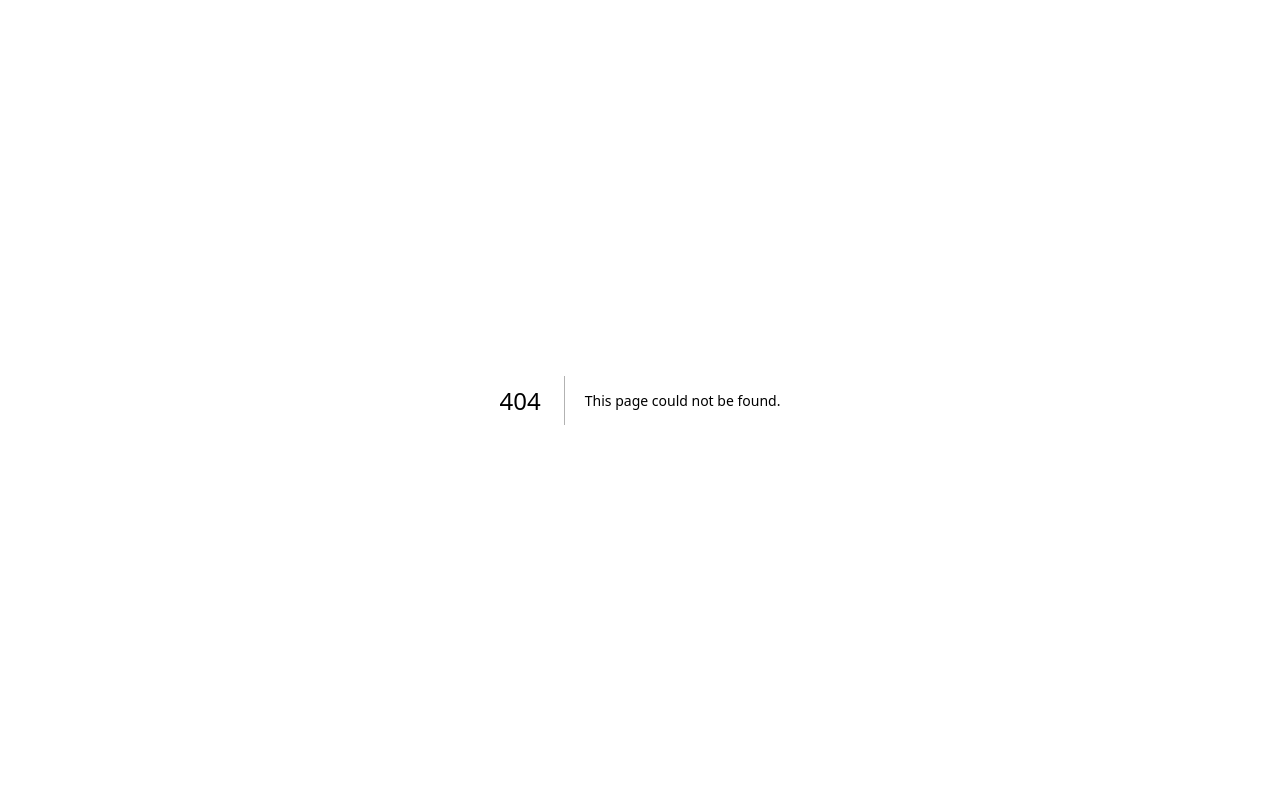
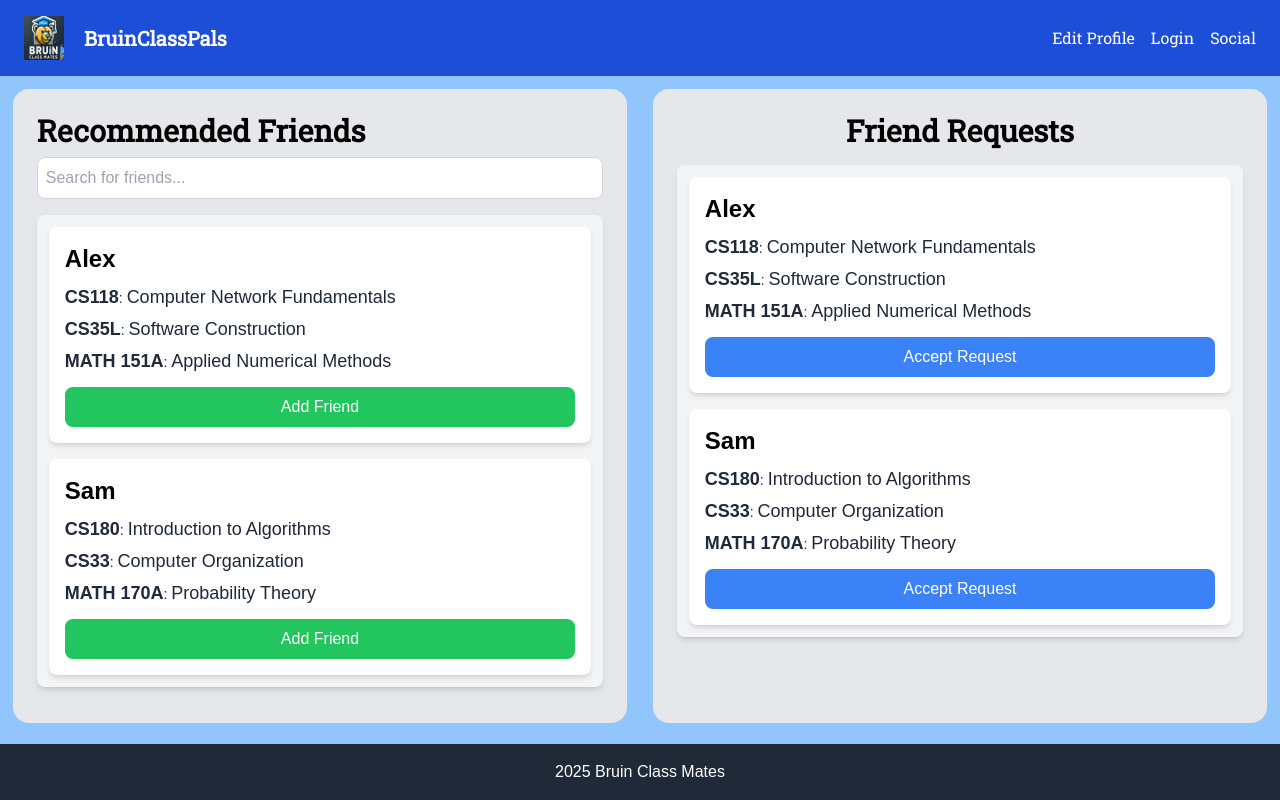
Before and after one commit to allenpeng05/35L, a Next.js app: page /social in a window 1280 px wide. Before the commit this address had no page. Built offline with nearby package versions, Linux system fonts and the light colour scheme.

Commit message:
Implemented social page

```diff
--- /dev/null
+++ b/src/app/social/page.tsx
@@ -0,0 +1,71 @@
+"use client";
+
+import { useState } from "react";
+import Navbar from "@/components/Navbar";
+import Footer from "@/components/Footer";
+import RecFriendsList from "@/components/RecFriendsList";
+import FriendRequestsList from "@/components/FriendRequests";
+import { useRouter } from "next/navigation";
+
+export default function SocialPage() {
+  /* Shared friendsClasses array needs hooking*/
+  const [friendsClasses, setFriendsClasses] = useState([
+    {
+      friendName: "Alex",
+      classes: [
+        {
+          classId: "CS118",
+          className: "Computer Network Fundamentals",
+          professor: "Lixia Zhang",
+        },
+        {
+          classId: "CS35L",
+          className: "Software Construction",
+          professor: "Paul Eggert",
+        },
+        {
+          classId: "MATH 151A",
+          className: "Applied Numerical Methods",
+          professor: "Deanna Needell",
+        },
+      ],
+    },
+    {
+      friendName: "Sam",
+      classes: [
+        {
+          classId: "CS180",
+          className: "Introduction to Algorithms",
+          professor: "Amit Sahai",
+        },
+        {
+          classId: "CS33",
+          className: "Computer Organization",
+          professor: "Miryung Kim",
+        },
+        {
+          classId: "MATH 170A",
+          className: "Probability Theory",
+          professor: "Wesley Perkins",
+        },
+      ],
+    },
+  ]);
+
+  const router = useRouter();
+  let loggedIn = true;
+  if (!loggedIn) {
+    router.push("/login");
+  }
+
+  return (
+    <div className="flex flex-col h-screen max-h-screen">
+      <Navbar />
+      <div className="flex-1 flex w-full overflow-auto bg-blue-300">
+        <RecFriendsList recommendedFriends={friendsClasses} />
+        <FriendRequestsList friendRequests={friendsClasses} />
+      </div>
+      <Footer />
+    </div>
+  );
+}
--- a/src/components/ClassList.tsx
+++ b/src/components/ClassList.tsx
@@ -14,7 +14,9 @@ interface ClassListProps {
 export default function ClassList({ classes }: ClassListProps) {
   return (
     <div className="w-1/2 h-full max-h-[95%] overflow-y-auto p-4 bg-gray-200 m-[1%] rounded-2xl">
-      <h1 className="text-3xl text-center font-bold text-black font-roboto m-2">Your Classes</h1>
+      <h1 className="text-3xl text-center font-bold text-black font-roboto m-2">
+        Your Planned Classes
+      </h1>
       <div className="mt-4 p-3 bg-gray-100 shadow-md rounded-lg text-black m-2">
         <ul className="list-none space-y-2">
           {classes.map((course, index) => (
--- /dev/null
+++ b/src/components/FriendRequests.tsx
@@ -0,0 +1,71 @@
+import React, { useState } from "react";
+
+interface FriendRequestsListProps {
+  friendRequests: {
+    friendName: string;
+    classes: { classId: string; className: string; professor: string }[];
+  }[];
+}
+
+export default function FriendRequestsList({
+  friendRequests,
+}: FriendRequestsListProps) {
+  const [acceptedRequests, setAcceptedRequests] = useState<Set<string>>(
+    new Set()
+  );
+
+  const handleAcceptRequest = (friendName: string) => {
+    setAcceptedRequests((prev) => new Set(prev).add(friendName));
+  };
+
+  return (
+    <div className="w-1/2 h-full max-h-[95%] overflow-y-auto p-4 bg-gray-200 m-[1%] rounded-2xl">
+      <h1 className="text-3xl text-center font-bold text-black font-roboto m-2">
+        Friend Requests
+      </h1>
+      <div className="mt-4 p-3 bg-gray-100 shadow-md rounded-lg text-black m-2">
+        <ul className="list-none space-y-4">
+          {friendRequests.length > 0 ? (
+            friendRequests.map((friend, index) => (
+              <li key={index} className="p-4 bg-white rounded-lg shadow-md">
+                {/* Friend Name */}
+                <h3 className="font-bold text-2xl mb-2">{friend.friendName}</h3>
+
+                {/* Friend's Classes */}
+                <ul className="space-y-1">
+                  {friend.classes.map((course, courseIndex) => (
+                    <li key={courseIndex} className="text-gray-800 text-sm">
+                      <span className="font-bold text-lg">
+                        {course.classId}
+                      </span>
+                      : <span className="text-lg">{course.className}</span>
+                    </li>
+                  ))}
+                </ul>
+
+                {/* Accept Request Button */}
+                <button
+                  className={`mt-3 w-full px-3 py-2 rounded-lg transition ${
+                    acceptedRequests.has(friend.friendName)
+                      ? "bg-gray-400 text-white cursor-not-allowed"
+                      : "bg-blue-500 text-white hover:bg-blue-600"
+                  }`}
+                  onClick={() => handleAcceptRequest(friend.friendName)}
+                  disabled={acceptedRequests.has(friend.friendName)}
+                >
+                  {acceptedRequests.has(friend.friendName)
+                    ? "Accepted"
+                    : "Accept Request"}
+                </button>
+              </li>
+            ))
+          ) : (
+            <p className="text-gray-600 text-center">
+              No pending friend requests.
+            </p>
+          )}
+        </ul>
+      </div>
+    </div>
+  );
+}
--- a/src/components/FriendsList.tsx
+++ b/src/components/FriendsList.tsx
@@ -28,7 +28,9 @@ export default function FriendsList({
 }: FriendsListProps) {
   return (
     <div className="w-1/2 h-full max-h-[95%] overflow-y-auto p-4 bg-gray-300 m-[1%] rounded-2xl">
-      <h1 className="text-3xl text-center font-bold font-roboto text-black m-2">Friend's Classes</h1>
+      <h1 className="text-3xl text-center font-bold font-roboto text-black m-2">
+        Friend's Classes
+      </h1>
       <div className="relative mt-3 mb-4">
         <SearchBar searchQuery={searchQuery} setSearchQuery={setSearchQuery} />
       </div>
--- a/src/components/Navbar.jsx
+++ b/src/components/Navbar.jsx
@@ -15,17 +15,14 @@ const Navbar = () => {
           <p className="px-3 m-2">BruinClassPals</p>
         </Link>
         <div className="flex gap-4">
-          <Link href="/" className="hover:text-gray-300">
-            Home
-          </Link>
           <Link href="/profile" className="hover:text-gray-300">
             Edit Profile
           </Link>
           <Link href="/login" className="hover:text-gray-300">
             Login
           </Link>
-          <Link href="/register" className="hover:text-gray-300">
-            Register
+          <Link href="/social" className="hover:text-gray-300">
+            Social
           </Link>
         </div>
       </div>
--- /dev/null
+++ b/src/components/RecFriendsList.tsx
@@ -0,0 +1,72 @@
+import React, { useState } from "react";
+
+interface RecFriendsListProps {
+  recommendedFriends: {
+    friendName: string;
+    classes: { classId: string; className: string; professor: string }[];
+  }[];
+}
+
+export default function RecFriendsList({
+  recommendedFriends,
+}: RecFriendsListProps) {
+  const [requestedFriends, setRequestedFriends] = useState<Set<string>>(
+    new Set()
+  );
+
+  const handleAddFriend = (friendName: string) => {
+    setRequestedFriends((prev) => new Set(prev).add(friendName));
+  };
+
+  return (
+    <div className="w-1/2 h-full max-h-[95%] overflow-y-auto p-4 bg-gray-200 m-[1%] rounded-2xl">
+      <div className="m-2">
+        <h1 className="text-3xl font-bold text-black font-roboto mb-2">
+          Recommended Friends
+        </h1>
+        <input
+          type="text"
+          placeholder="Search for friends..."
+          className="w-full p-2 border border-gray-300 rounded-lg focus:outline-none focus:ring-2 focus:ring-blue-500"
+        />
+      </div>
+
+      <div className="mt-4 p-3 bg-gray-100 shadow-md rounded-lg text-black m-2">
+        <ul className="list-none space-y-4">
+          {recommendedFriends.length > 0 ? (
+            recommendedFriends.map((friend, index) => (
+              <li key={index} className="p-4 bg-white rounded-lg shadow-md">
+                <h3 className="font-bold text-2xl mb-2">{friend.friendName}</h3>
+                <ul className="space-y-1">
+                  {friend.classes.map((course, courseIndex) => (
+                    <li key={courseIndex} className="text-gray-800 text-sm">
+                      <span className="font-bold text-lg">
+                        {course.classId}
+                      </span>
+                      : <span className="text-lg">{course.className}</span>
+                    </li>
+                  ))}
+                </ul>
+                <button
+                  className={`mt-3 w-full px-3 py-2 rounded-lg transition ${
+                    requestedFriends.has(friend.friendName)
+                      ? "bg-gray-400 text-white cursor-not-allowed"
+                      : "bg-green-500 text-white hover:bg-green-600"
+                  }`}
+                  onClick={() => handleAddFriend(friend.friendName)}
+                  disabled={requestedFriends.has(friend.friendName)}
+                >
+                  {requestedFriends.has(friend.friendName)
+                    ? "Requested"
+                    : "Add Friend"}
+                </button>
+              </li>
+            ))
+          ) : (
+            <p className="text-gray-600 text-center">No recommended friends.</p>
+          )}
+        </ul>
+      </div>
+    </div>
+  );
+}
```
Also changed, not shown: src/app/page.tsx (+5 -5 lines).
